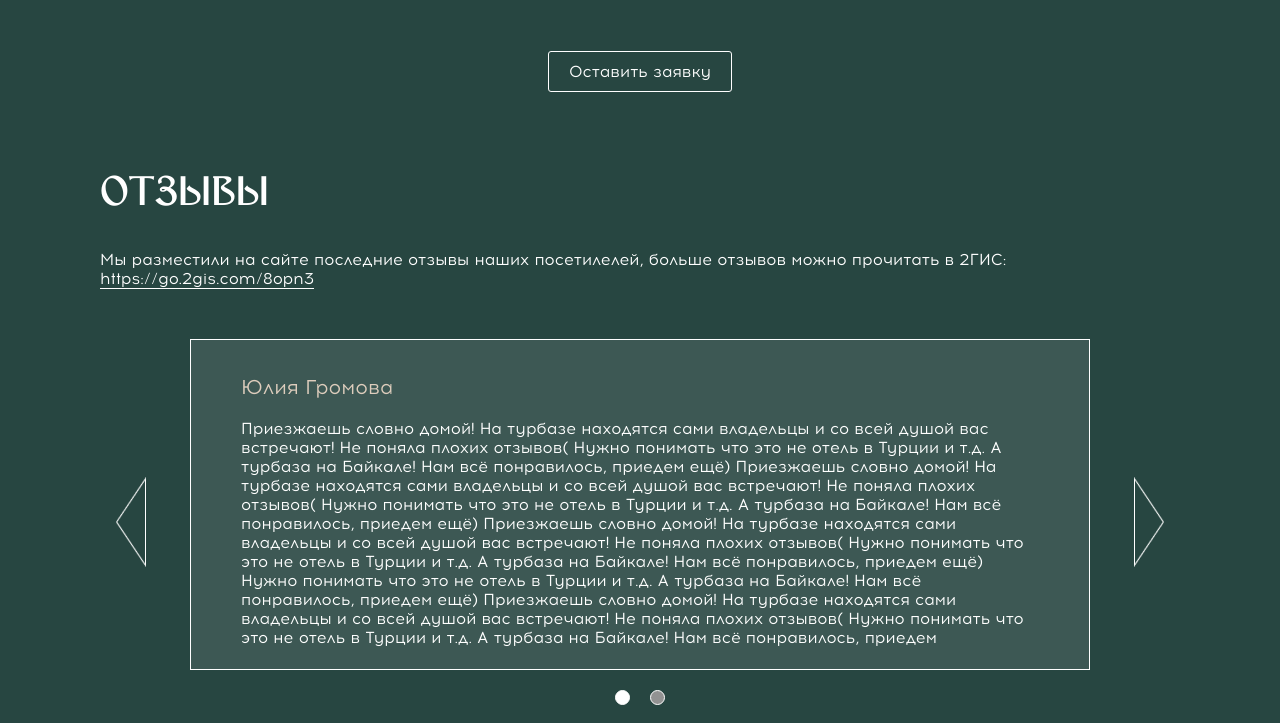
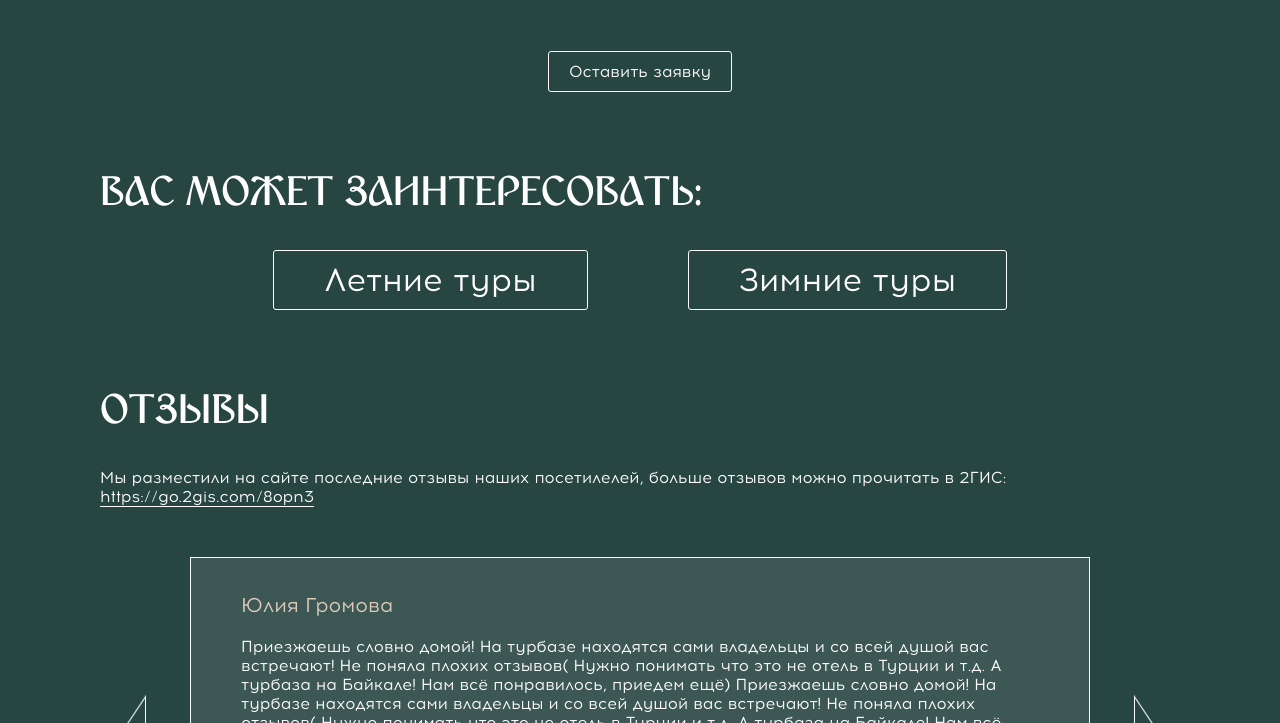
Before and after one commit to LapkiWEB/baikal-vepstur, a website: page app/page-residence.html in a window 1280 px wide. Shown: the part 9160-9883 px from the top of the page. Drawn offline with Linux system fonts and the light colour scheme; some packages are replaced by stand-ins of ours; a script that the page names is missing; files whose address does not match are found by name.

Commit message:
add section offer + adaptive

```diff
--- a/app/page-residence.html
+++ b/app/page-residence.html
@@ -1039,6 +1039,22 @@
     </div>
   </section>
 
+  <section class="offer section">
+    <div class="container">
+      <h2 class="offer__title title">
+        вас может заинтересовать:
+      </h2>
+      <div class="offer__inner">
+        <a href="#" class="offer__item">
+          Летние туры
+        </a>
+        <a href="#" class="offer__item">
+          Зимние туры
+        </a>
+      </div>
+    </div>
+  </section>
+
 
   <section class="main-reviews section">
     <div class="container">
--- a/app/scss/_media.scss
+++ b/app/scss/_media.scss
@@ -667,6 +667,11 @@
   .product__item {
     margin-bottom: 100px;
   }
+  .offer__item{
+    font-size: 24px;
+    padding: 10px 30px;
+    margin: 0 30px;
+  }
 
 }
 
@@ -839,6 +844,12 @@
   .product2-img {
     max-width: 180px;
     height: 110px;
+  }
+  .offer__inner{
+    flex-wrap: wrap;
+  }
+  .offer__item{
+    margin-bottom: 30px;
   }
 }
 
--- a/app/scss/style.scss
+++ b/app/scss/style.scss
@@ -1293,7 +1293,34 @@
 
 // end section fun
 
+// start section offer
+.offer__inner {
+  display: flex;
+  justify-content: center;
+}
 
+.offer__item {
+  border: 1px solid $white;
+  border-radius: 3px;
+  padding: 10px 50px;
+  color: $white;
+  @extend %Acrom;
+  font-size: 32px;
+  background-color: $dark-green;
+  cursor: pointer;
+  display: inline-block;
+  transition: all .3s;
+  margin: 0 50px;
+
+  &:hover {
+    border: 1px solid $dark-green;
+    color: $dark-green;
+    background-color: $white;
+  }
+}
+
+
+// end section offer
 
 
 
```
Also changed, not shown: app/css/style.min.css.
